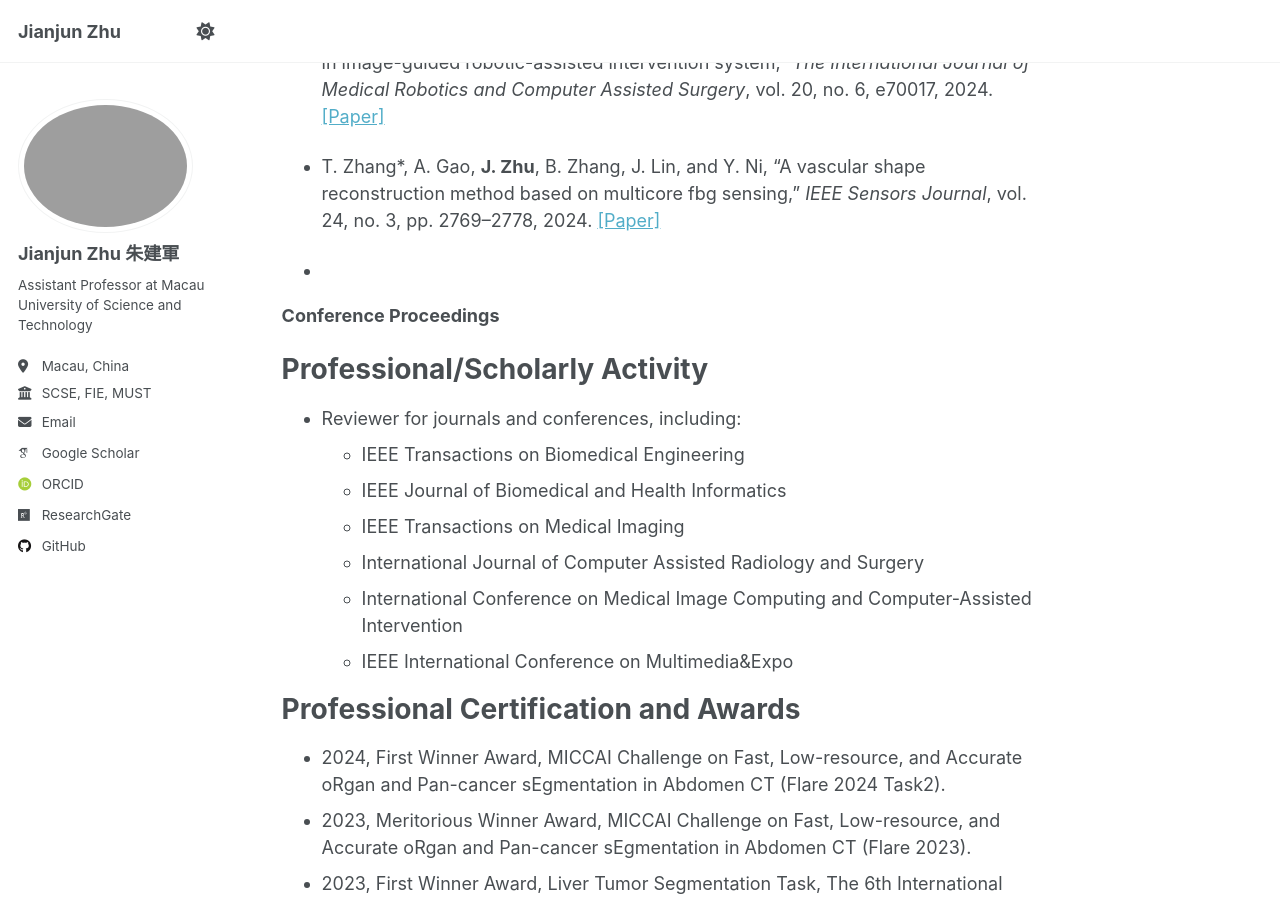
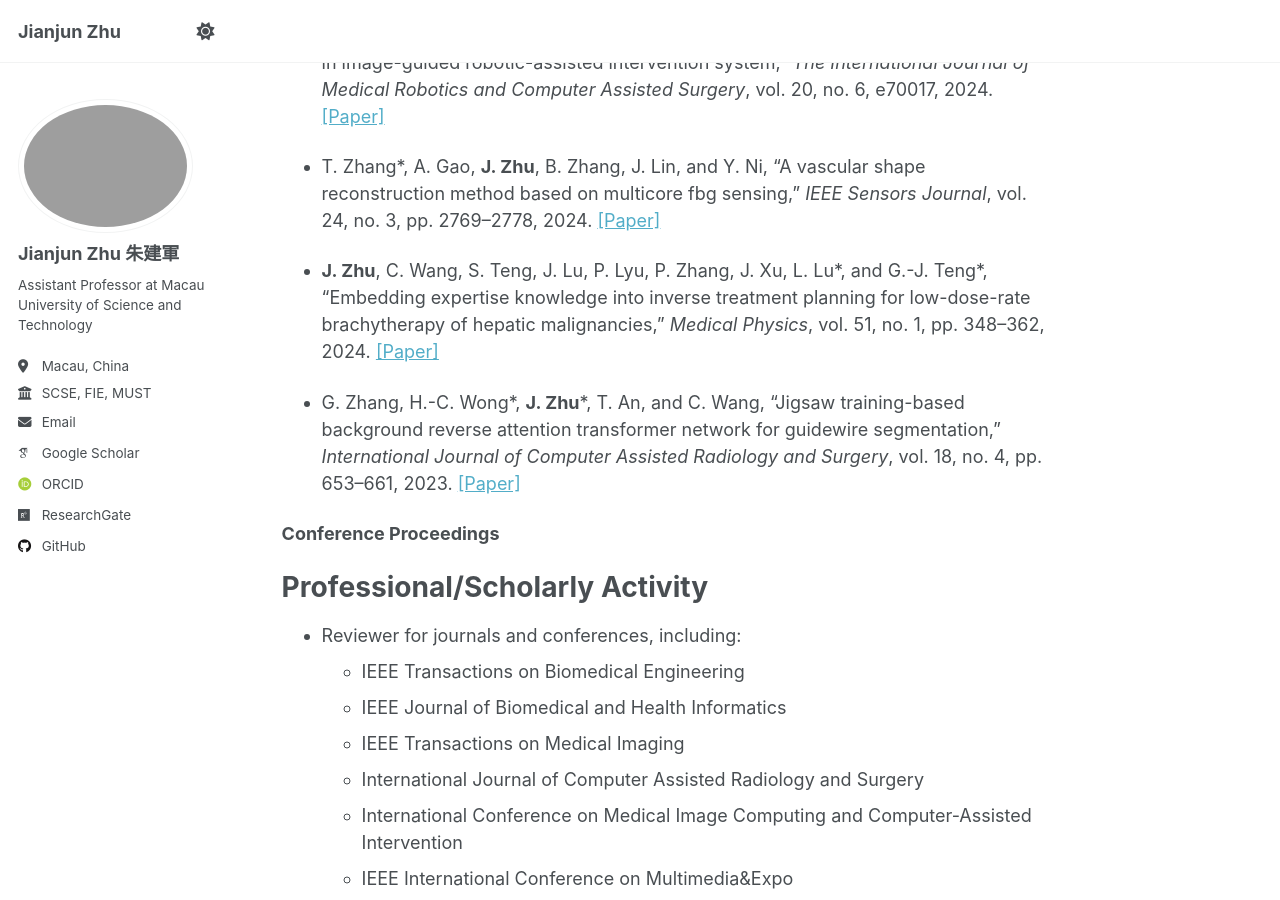
Before and after one commit to JianjunZhu/JianjunZhu.github.io, a Jekyll site: the page built from _pages/about.md, in a window 1280 px wide and 900 px high, scrolled down 2279 px. Built offline with Jekyll 4.4.1, drawn with Linux system fonts in a browser that asks for light colours; some web fonts are replaced; a script that is not in the unit is left out.

Commit message:
Update about.md

```diff
--- a/_pages/about.md
+++ b/_pages/about.md
@@ -76,7 +76,9 @@ Publications (All)
 
 - T. Zhang\*, A. Gao, **J. Zhu**, B. Zhang, J. Lin, and Y. Ni, “A vascular shape reconstruction method based on multicore fbg sensing,” *IEEE Sensors Journal*, vol. 24, no. 3, pp. 2769–2778, 2024. [[Paper]](https://doi.org/10.1109/JSEN.2023.3334484)
 
--
+- **J. Zhu**, C. Wang, S. Teng, J. Lu, P. Lyu, P. Zhang, J. Xu, L. Lu\*, and G.-J. Teng\*, “Embedding expertise knowledge into inverse treatment planning for low-dose-rate brachytherapy of hepatic malignancies,” *Medical Physics*, vol. 51, no. 1, pp. 348–362, 2024. [[Paper]](https://doi.org/10.1002/mp.16627)
+
+- G. Zhang, H.-C. Wong\*, **J. Zhu**\*, T. An, and C. Wang, “Jigsaw training-based background reverse attention transformer network for guidewire segmentation,” *International Journal of Computer Assisted Radiology and Surgery*, vol. 18, no. 4, pp. 653–661, 2023. [[Paper]](https://link.springer.com/article/10.1007/s11548-022-02803-z)
 
 
 **Conference Proceedings**
```
